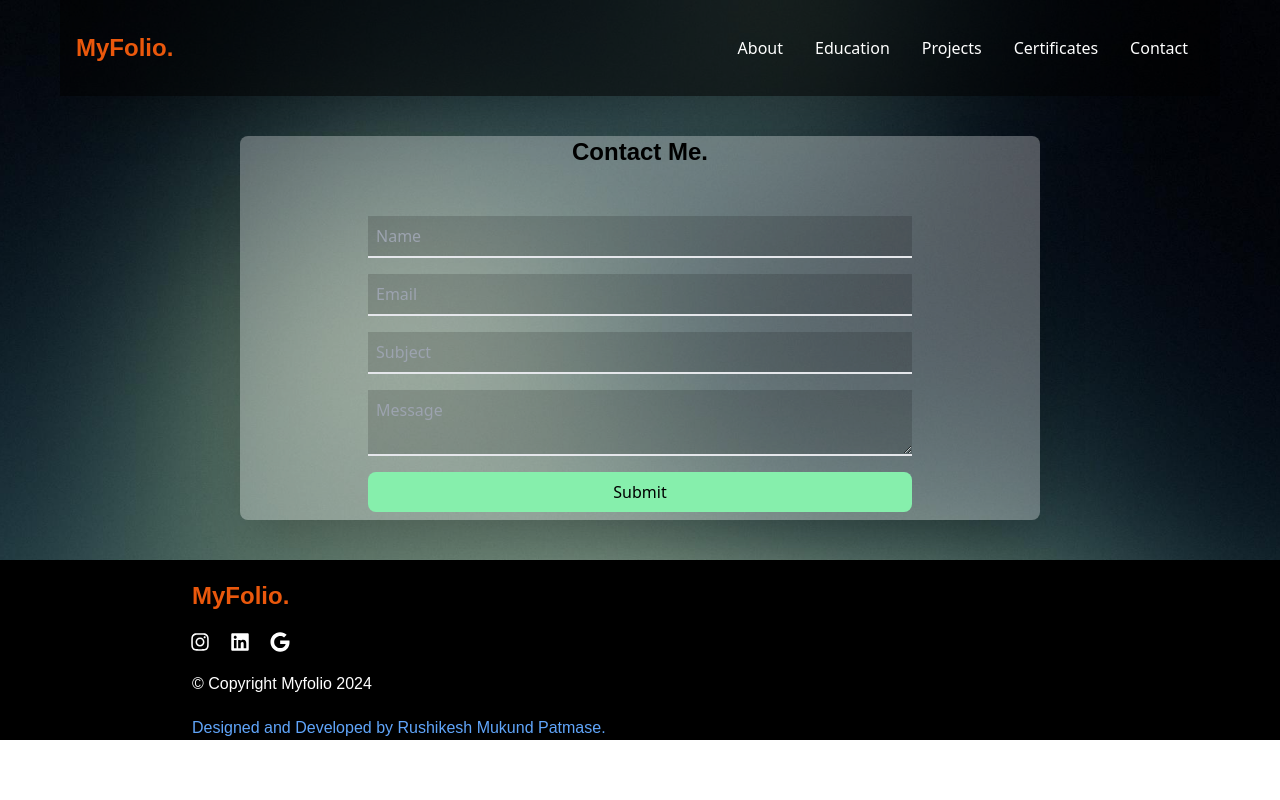
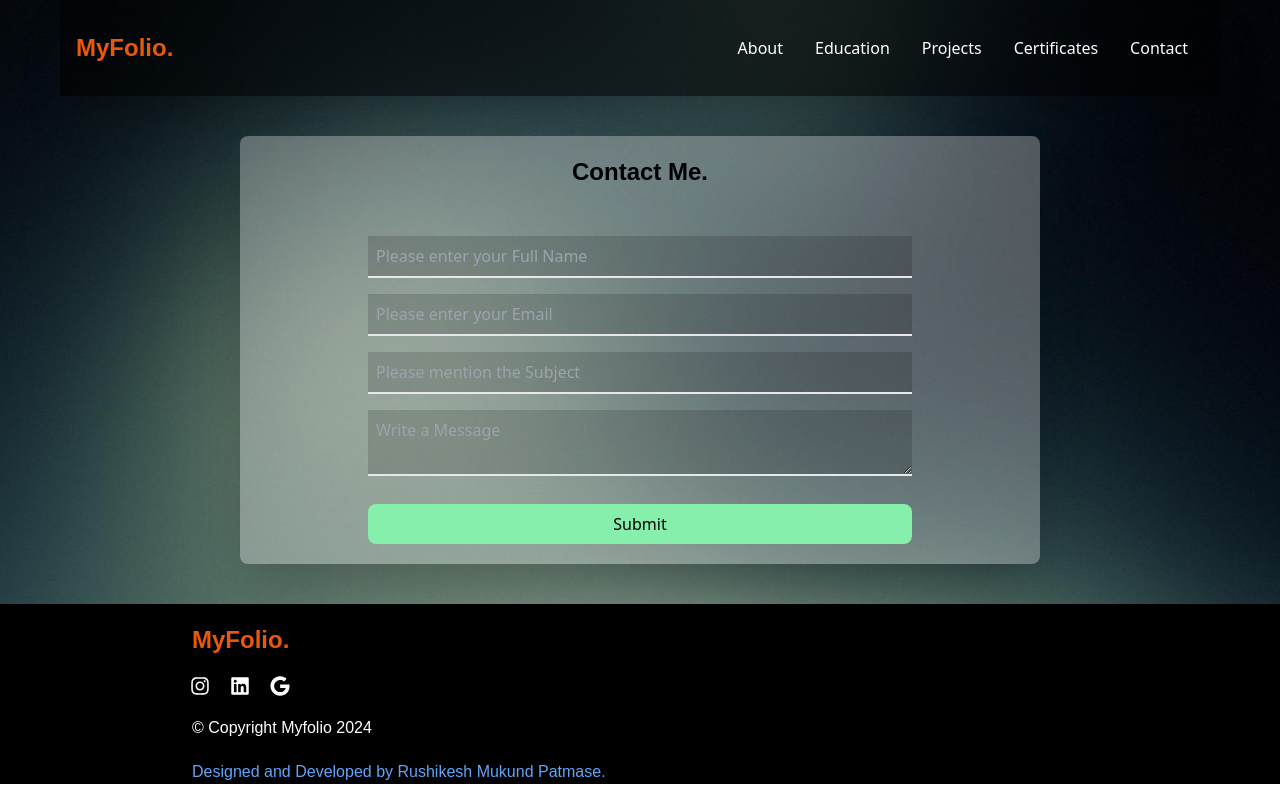
Before and after one commit to Rushikesh-Patmase/react-portfolio-rushikesh, a React (Create React App) app: page /contact in a window 1280 px wide. Built offline with nearby package versions, Linux system fonts and the light colour scheme; a web font is replaced by a local one.

Commit message:
Update Contact.js

```diff
--- a/src/Contact.js
+++ b/src/Contact.js
@@ -9,14 +9,14 @@ const Contact = () => {
         alert('Email sent successfully!');
     }
     return (
-        <div className="bg-white bg-opacity-30 mx-60 my-10 rounded-lg shadow-2xl justify-center items-center">
-            <p className="text-center text-2xl my-5 font-bold">Contact Me.</p>
-            <form className="flex flex-col mx-32 my-10" onSubmit={sendEmail}>
-                <input type="text" placeholder="Name" name='name' className="bg-black bg-opacity-15 text-white border-b-2 p-2 my-2 "/>
-                <input type="email" placeholder="Email" name='email_from' className="bg-black bg-opacity-15 text-white border-b-2 p-2 my-2 "/>
-                <input type="text" placeholder="Subject" name='subject' className="bg-black bg-opacity-15 text-white border-b-2 p-2 my-2 "/>
-                <textarea placeholder="Message" name='message' className="bg-black bg-opacity-15 text-white border-b-2 p-2 my-2 "></textarea>
-                <button className="bg-green-300 p-2 my-2 rounded-lg transform hover:bg-green-500 transition duration-500">Submit</button>
+        <div className="bg-white bg-opacity-30 md:mx-60 m-10 rounded-lg shadow-2xl justify-center items-center">
+            <p className="text-center text-2xl p-5 font-bold">Contact Me.</p>
+            <form className="flex flex-col mx-10 md:mx-32 my-5" onSubmit={sendEmail}>
+                <input type="text" placeholder="Please enter your Full Name" name='name' className="bg-black bg-opacity-15 text-white border-b-2 p-2 my-2 "/>
+                <input type="email" placeholder="Please enter your Email" name='email_from' className="bg-black bg-opacity-15 text-white border-b-2 p-2 my-2 "/>
+                <input type="text" placeholder="Please mention the Subject" name='subject' className="bg-black bg-opacity-15 text-white border-b-2 p-2 my-2 "/>
+                <textarea placeholder="Write a Message" name='message' className="bg-black bg-opacity-15 text-white border-b-2 p-2 my-2 "></textarea>
+                <button className="bg-green-300 p-2 my-5 rounded-lg transform hover:bg-green-500 transition duration-500">Submit</button>
             </form>
         </div>
     );
```
